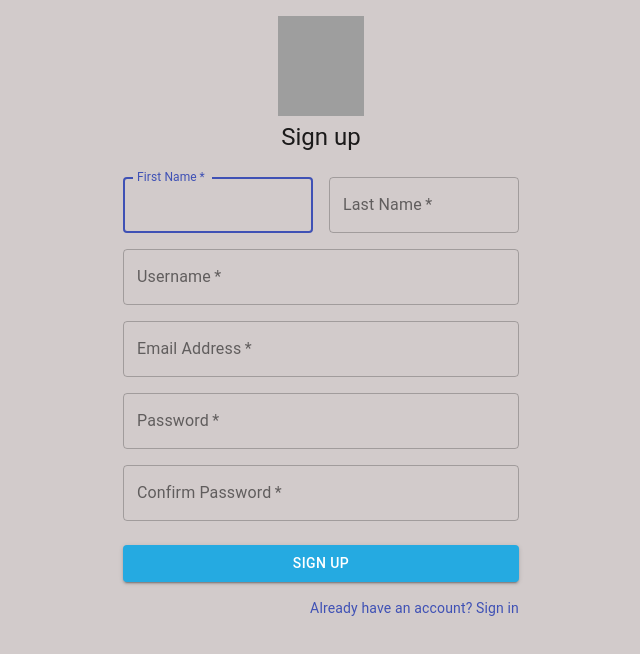
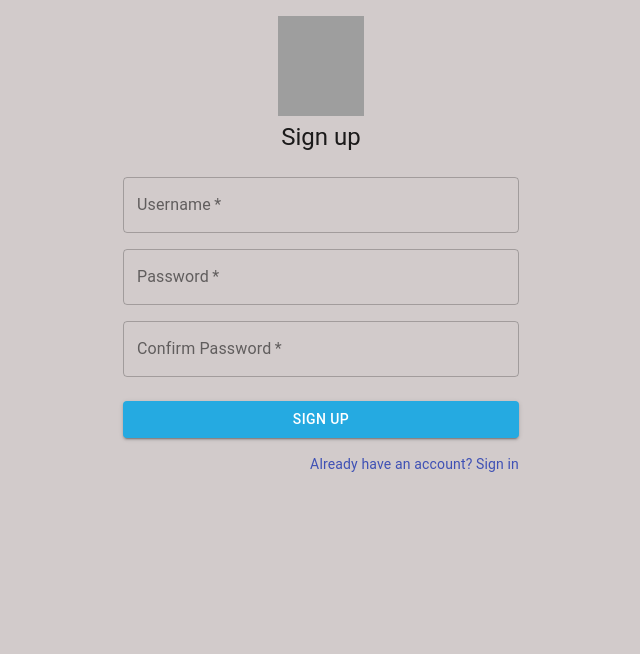
Before and after one commit to cs25-bw1-team07/frontend, a React (Create React App) app: page / in a window 1280 px wide. Both pictures are taken after a click on the link "Don't have an account? Sign Up". Shown: the top 654 px of the page, without its empty margins (319-959 px from the left). Built offline with nearby package versions, Linux system fonts and the light colour scheme; grey boxes are pictures that could not be loaded.

Commit message:
Altered forms for the required data set

```diff
--- a/src/components/SignIn.jsx
+++ b/src/components/SignIn.jsx
@@ -74,7 +74,7 @@ function SignIn(props) {
             required
             fullWidth
             id="user"
-            label="Email or Username"
+            label="Username"
             name="user"
             autoComplete="user"
             autoFocus
--- a/src/components/SignUp.jsx
+++ b/src/components/SignUp.jsx
@@ -71,33 +71,6 @@ function SignUp(props) {
         </Typography>
         <form className={classes.form} onSubmit={handleSubmit}>
           <Grid container spacing={2}>
-            <Grid item xs={12} sm={6}>
-              <TextField
-                autoComplete="fname"
-                name="firstName"
-                variant="outlined"
-                required
-                fullWidth
-                id="firstName"
-                label="First Name"
-                autoFocus
-                value={firstName}
-                onChange={e => setFirstName(e.target.value)}
-              />
-            </Grid>
-            <Grid item xs={12} sm={6}>
-              <TextField
-                variant="outlined"
-                required
-                fullWidth
-                id="lastName"
-                label="Last Name"
-                name="lastName"
-                autoComplete="lname"
-                value={lastName}
-                onChange={e => setLastName(e.target.value)}
-              />
-            </Grid>
             <Grid item xs={12}>
               <TextField
                 variant="outlined"
@@ -109,20 +82,6 @@ function SignUp(props) {
                 autoComplete="Username"
                 value={username}
                 onChange={e => setUsername(e.target.value)}
-              />
-            </Grid>
-            <Grid item xs={12}>
-              <TextField
-                variant="outlined"
-                required
-                fullWidth
-                id="email"
-                label="Email Address"
-                name="email"
-                autoComplete="email"
-                value={email}
-                error={props.errors && props.errors.email ? true : false}
-                onChange={e => setEmail(e.target.value)}
               />
             </Grid>
             <Grid item xs={12}>
```
